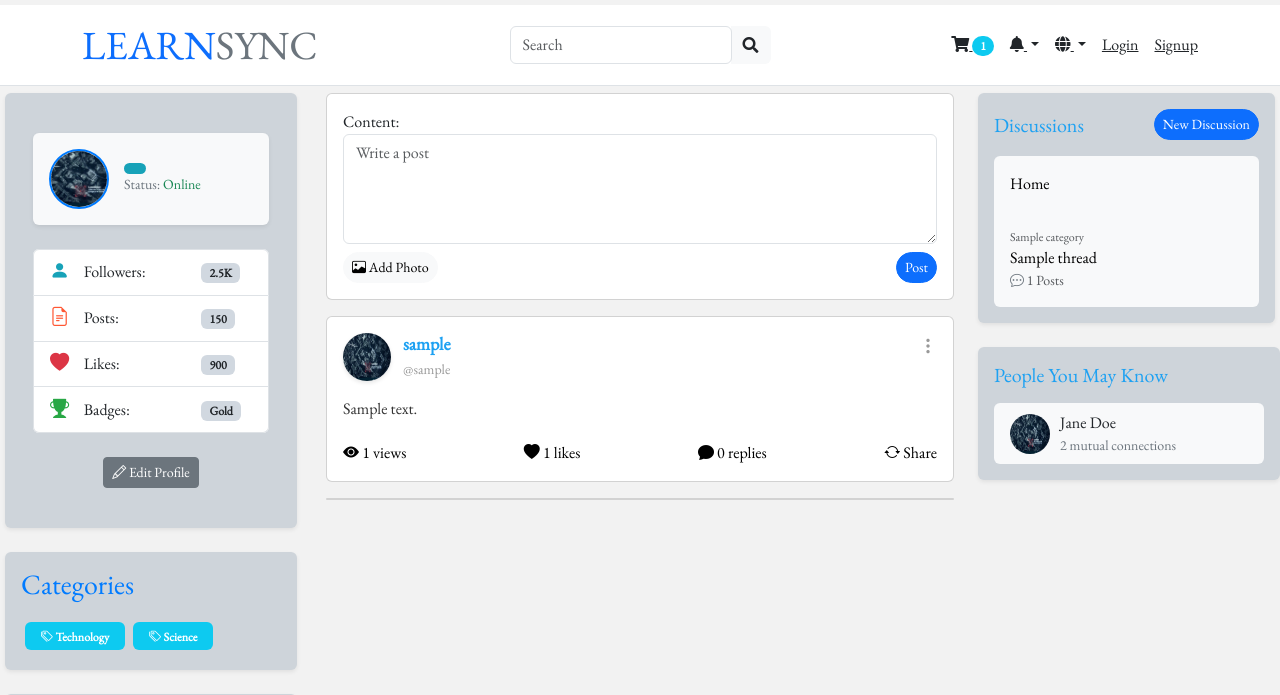
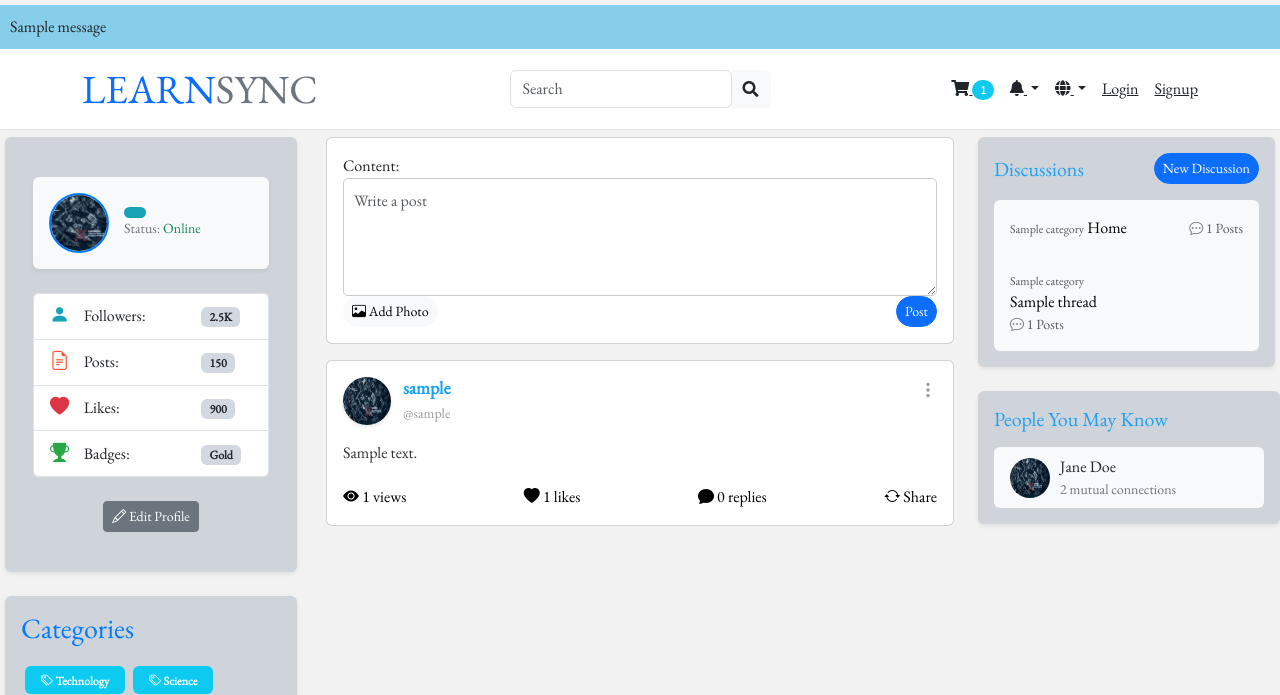
Before and after one commit to Kimani-Mburu/LearnSync_Project, a Django app: template templates/forum/forum_two.html in a window 1280 px wide. Shown: the top 695 px of the page. Run offline with Django 3.2, Linux system fonts and the light colour scheme; tables that the repository leaves empty hold one stand-in row (values such as "Sample post"); the template is opened without the code that fills it: values that come from a table or form of the project are taken from there, most other values are stand-ins (such as "Sample title", 1, 10 or a date in 2020); one stand-in notice (Sample message) is shown; data that the repository does not hold is empty; some libraries are stand-ins or nearby versions.

Commit message:
Nonchallant, forum not yet

```diff
--- a/forum/form.py
+++ b/forum/form.py
@@ -6,14 +6,28 @@ class ThreadForm(forms.ModelForm):
         model = Thread
         fields = ['title', 'category']
 
+from django import forms
+from .models import Post
+
 class PostForm(forms.ModelForm):
     class Meta:
         model = Post
-        fields = ['content']  # Adjust this based on your actual field names
+        fields = ['thread_id', 'content']
+
+    thread_id = forms.IntegerField(
+        widget=forms.HiddenInput(attrs={'class': 'hidden-input'}),  # Apply a custom CSS class
+        required=False
+    )
 
     content = forms.CharField(
-        widget=forms.Textarea(attrs={'class': 'form-control mb-2', 'rows': '4', 'placeholder': 'Write a post'}),
+        widget=forms.Textarea(attrs={
+            'class': 'form-control post-content',
+            'rows': '4',
+            'placeholder': 'Write a post',
+            'style': 'border: 1px solid #ccc; border-radius: 5px; padding: 10px; font-size: 16px;'
+        }),
     )
+
 
 class UserFeedbackForm(forms.ModelForm):
     class Meta:
--- a/forum/urls.py
+++ b/forum/urls.py
@@ -2,7 +2,8 @@ from django.urls import path
 from . import views
 
 urlpatterns = [
-    path('', views.ForumView.as_view(), name='forum_two'),
+    path('forum/', views.forum_view, name='forum_two'),
+    path('forum/create_post/', views.create_post, name='create_post'),
     path('submit-feedback/', views.UserFeedbackFormView.as_view(), name='submit_feedback'),
     path('user-conversions/', views.UserConversionView.as_view(), name='user_conversions'),
     path('search/', views.SearchResultsView.as_view(), name='search_results'),
--- a/forum/views.py
+++ b/forum/views.py
@@ -1,65 +1,145 @@
+import logging
 from django.http import JsonResponse
 from django.views import View
 from django.views.generic.list import ListView
 from django.views.generic.detail import DetailView
 from django.contrib.auth.models import User
-from django.shortcuts import redirect, render
+from django.shortcuts import get_object_or_404, redirect, render
 from django.views.generic.edit import FormView
+from django.contrib import messages
 import requests
 from .models import Category, Thread, Post, UserActivity, Conversion, UserFeedback
 from .form import ThreadForm, PostForm, UserFeedbackForm, ReplyForm
 from .utils import calculate_user_engagement, calculate_sentiment, calculate_popularity
 from .algorithms import UserActivityAlgorithm, calculate_average_post_length, calculate_sentiment, calculate_popularity, calculate_thread_participation_ratio, identify_inactive_users
 
-class ForumView(View):
-    template_name = 'forum/forum_two.html'
-    posts_per_page = 10
+posts_per_page = 10
 
-    def get(self, request, *args, **kwargs):
-        page = int(request.GET.get('page', 1))
-        start_index = (page - 1) * self.posts_per_page
-        end_index = start_index + self.posts_per_page
 
-        posts = Post.objects.order_by('-created_at')[start_index:end_index]
+def forum_view(request):
+    page = int(request.GET.get('page', 1))
+    start_index = (page - 1) * posts_per_page
+    end_index = start_index + posts_per_page
 
-        if request.META.get('HTTP_X_REQUESTED_WITH') == 'XMLHttpRequest':
-            posts_data = [
-                {
-                    'id': post.id,
-                    'content': post.content,
-                    'creator': post.creator.username,
-                    'created_at': post.created_at.strftime('%Y-%m-%d %H:%M:%S'),
-                }
-                for post in posts
-            ]
-            return JsonResponse({'posts': posts_data})
+    posts = Post.objects.order_by('-created_at')[start_index:end_index]
 
-        threads = Thread.objects.all()
-        categories = Category.objects.all()
-        context = {
-            'posts': posts,
-            'threads': threads,
-            'categories': categories,
-            'create_thread_form': ThreadForm(),
-            'create_post_form': PostForm(),
+    if request.META.get('HTTP_X_REQUESTED_WITH') == 'XMLHttpRequest':
+        posts_data = [
+            {
+                'id': post.id,
+                'content': post.content,
+                'creator': post.creator.username,
+                'created_at': post.created_at.strftime('%Y-%m-%d %H:%M:%S'),
+            }
+            for post in posts
+        ]
+        return JsonResponse({'posts': posts_data})
+
+    # Create or get the "Home" thread and a default category
+    default_category, _ = Category.objects.get_or_create(name="General")
+
+    # Use the 'admin' user as the default creator (change 'admin' to the desired username)
+    default_creator = User.objects.get(username='learnsync')
+
+    home_thread, created = Thread.objects.get_or_create(
+        title="Home",
+        defaults={
+            'category': default_category,
+            'creator': default_creator,
         }
-        return render(request, self.template_name, context)
+    )
 
-    def post(self, request, *args, **kwargs):
-        thread_id = request.POST.get('thread_id')  # Get the thread_id from the form data
+    threads = Thread.objects.all()
+    categories = Category.objects.all()
 
-        post_form = PostForm(request.POST)  # Assuming you're using PostForm for creating posts
+    # Check if a post has been liked
+    if 'like_post_id' in request.GET:
+        try:
+            post_to_like = Post.objects.get(pk=request.GET['like_post_id'])
+        except (ValueError, Post.DoesNotExist):
+            post_to_like = None
 
-        if post_form.is_valid():
-            post = post_form.save(commit=False)
-            post.creator = request.user
-            post.thread_id = thread_id
-            if 'parent_post_id' in request.POST:
-                post.parent_post_id = request.POST.get('parent_post_id')
-            post.save()
+        if post_to_like:
+            # Check if the user has already liked the post
+            if request.user in post_to_like.likes.all():
+                messages.warning(request, 'You have already liked this post.')
+            else:
+                post_to_like.likes.add(request.user)
+                messages.success(request, 'You have successfully liked the post.')
 
-        return redirect('forum_two')  # Redirect back to the forum page
+    # Check if a post has been unliked
+    if 'unlike_post_id' in request.GET:
+        try:
+            post_to_unlike = Post.objects.get(pk=request.GET['unlike_post_id'])
+        except (ValueError, Post.DoesNotExist):
+            post_to_unlike = None
 
+        if post_to_unlike:
+            # Check if the user has already unliked the post
+            if request.user not in post_to_unlike.likes.all():
+                messages.warning(request, 'You have not liked this post.')
+            else:
+                post_to_unlike.likes.remove(request.user)
+                messages.success(request, 'You have successfully unliked the post.')
+
+    context = {
+        'posts': posts,
+        'threads': threads,
+        'categories': categories,
+        'create_thread_form': ThreadForm(),
+        'create_post_form': PostForm(),
+    }
+    return render(request, 'forum/forum_two.html', context)
+
+
+logger = logging.getLogger(__name__)
+
+
+def create_post(request):
+    if 'thread_id' in request.POST:
+        try:
+            thread = get_object_or_404(Thread, pk=request.POST['thread_id'])
+        except ValueError:
+            thread = None
+
+        if thread:
+            post_form = PostForm(request.POST)
+
+            if post_form.is_valid():
+                post = post_form.save(commit=False)
+                post.creator = request.user
+                post.thread = thread
+                if 'parent_post_id' in request.POST:
+                    parent_post_id = request.POST['parent_post_id']
+                    if parent_post_id:
+                        try:
+                            parent_post = Post.objects.get(pk=parent_post_id)
+                            post.parent_post = parent_post
+                        except Post.DoesNotExist:
+                            # Log an error and show an error message
+                            logger.error(f"Parent post with ID {parent_post_id} does not exist.")
+                            messages.error(request, 'Error: Parent post does not exist.')
+
+                post.save()
+                messages.success(request, 'Post successfully created.')
+
+    elif 'category' in request.POST:
+        try:
+            category = get_object_or_404(Category, pk=request.POST['category'])
+        except ValueError:
+            category = None
+
+        if category:
+            thread_form = ThreadForm(request.POST)
+
+            if thread_form.is_valid():
+                thread = thread_form.save(commit=False)
+                thread.creator = request.user
+                thread.category = category
+                thread.save()
+                messages.success(request, 'Thread successfully created.')
+
+    return redirect('forum_two')
 
 class UserFeedbackFormView(FormView):
     """
--- a/learnsync_backend/settings.py
+++ b/learnsync_backend/settings.py
@@ -88,6 +88,7 @@ MIDDLEWARE = [
     'django.contrib.auth.middleware.AuthenticationMiddleware',
     'django.contrib.messages.middleware.MessageMiddleware',
     'django.middleware.clickjacking.XFrameOptionsMiddleware',
+    'django.contrib.messages.middleware.MessageMiddleware',
 ]
 
 ROOT_URLCONF = 'learnsync_backend.urls'
--- a/templates/app/index.html
+++ b/templates/app/index.html
@@ -61,7 +61,7 @@
                     </ul>
                 </li>
                 <li class="nav-item">
-                    <a class="nav-link" href="{% url 'thread_list' %}" style="transition: color 0.3s;">Forum</a>
+                    <a class="nav-link" href="{% url 'forum_two' %}" style="transition: color 0.3s;">Forum</a>
                 </li>
             </ul>
         </div>
--- a/templates/base.html
+++ b/templates/base.html
@@ -22,6 +22,17 @@
     {% block extra_stylesheets %}{% endblock %}
 </head>
 <body style="font-family: 'EB Garamond', sans-serif; background-color: #f2f2f2; margin-top: 5px;">
+
+    <!-- Messages -->
+    {% if messages %}
+        <div class="messages-container" style="background-color: #87CEEB; padding: 10px;">
+            <ul class="messages" style="list-style-type: none; margin: 0; padding: 0;">
+                {% for message in messages %}
+                    <li{% if message.tags %} class="{{ message.tags }}"{% endif %}>{{ message }}</li>
+                {% endfor %}
+            </ul>
+        </div>
+    {% endif %}
 
     <!-- Navigation Bar -->
     {% include 'navbar.html' %}
--- a/templates/forum/forum_two.html
+++ b/templates/forum/forum_two.html
@@ -114,12 +114,17 @@
                 <!-- Write a Post Section -->
                 <section class="write-post-section card mb-3">
                     <div class="card-body">
-                        <form class="post-form" method="POST" action="{% url 'forum_two' %}">
+                        <form class="post-form" method="POST" action="{% url 'create_post' %}">
                             {% csrf_token %}
                             <input type="hidden" name="thread_id" value="{{ thread.id }}">
                             <div class="form-group">
                                 {{ create_post_form.content.label_tag }}
                                 {{ create_post_form.content }}
+                                {% if create_post_form.content.errors %}
+                                    <div class="alert alert-danger">
+                                        {{ create_post_form.content.errors }}
+                                    </div>
+                                {% endif %}
                             </div>
                             <div class="form-group d-flex align-items-center justify-content-between">
                                 <div class="d-flex align-items-center">
@@ -133,6 +138,7 @@
                         </form>
                     </div>
                 </section>
+
 
                 {% include 'forum/posts.html' %}
 
@@ -174,14 +180,28 @@
                         <button id="newDiscussionButton" class="btn btn-primary btn-sm rounded-pill" data-bs-toggle="modal" data-bs-target="#createDiscussionModal">New Discussion</button>
                     </div>
                     <ul class="list-group">
-                        <!-- Home Thread -->
-                        <a href="{% url 'forum_two' %}" class="list-group-item list-group-item-action d-flex flex-column align-items-start py-3" style="border: none; background-color: #f8f9fa; position: relative; transition: background-color 0.3s ease; color: #000; text-decoration: none;" onmouseover="this.style.backgroundColor='#e4e6eb'; this.querySelector('.separator').style.display='block';" onmouseout="this.style.backgroundColor='#f8f9fa'; this.querySelector('.separator').style.display='none';">
-                            <span style="font-size: 16px;">Home</span>
-                        </a>
+
+                    <!-- Home Thread -->
+                    <a href="{% url 'forum_two' %}" class="list-group-item list-group-item-action d-flex flex-column align-items-start py-3 {% if not selected_thread %}active{% endif %}" style="border: none; background-color: #f8f9fa; position: relative; transition: background-color 0.3s ease; color: #000; text-decoration: none;" onmouseover="this.style.backgroundColor='#e4e6eb'; this.querySelector('.separator').style.display='block';" onmouseout="this.style.backgroundColor='#f8f9fa'; this.querySelector('.separator').style.display='none';">
+                        <div class="d-flex justify-content-between align-items-center w-100">
+                            <div>
+                                <small class="text-muted" style="font-size: 12px;">{% if selected_thread %}{{ selected_thread.category.name }}{% endif %}</small>
+                                <span style="font-size: 16px;">Home</span>
+                            </div>
+                            <div>
+                                <small class="text-muted">
+                                    <i class="bi bi-chat-dots text-secondary mr-1" style="font-size: 14px;"></i>
+                                    {% if selected_thread %}{{ selected_thread.post_set.count }} Posts{% endif %}
+                                </small>
+                            </div>
+                        </div>
+                        <div class="separator" style="position: absolute; bottom: 0; left: 0; width: 100%; height: 1px; background-color: #ccc; display: none;"></div>
+                    </a>
+
 
                         <!-- Other Threads -->
                         {% for thread in threads %}
-                        <a href="#" class="list-group-item list-group-item-action d-flex flex-column align-items-start py-3" style="border: none; background-color: #f8f9fa; position: relative; transition: background-color 0.3s ease; color: #000; text-decoration: none;" onmouseover="this.style.backgroundColor='#e4e6eb'; this.querySelector('.separator').style.display='block';" onmouseout="this.style.backgroundColor='#f8f9fa'; this.querySelector('.separator').style.display='none';">
+                        <a href="#" class="list-group-item list-group-item-action d-flex flex-column align-items-start py-3 {% if selected_thread == thread %}active{% endif %}" style="border: none; background-color: #f8f9fa; position: relative; transition: background-color 0.3s ease; color: #000; text-decoration: none;" onmouseover="this.style.backgroundColor='#e4e6eb'; this.querySelector('.separator').style.display='block';" onmouseout="this.style.backgroundColor='#f8f9fa'; this.querySelector('.separator').style.display='none';">
                             <small class="text-muted" style="font-size: 12px;">{{ thread.category.name }}</small>
                             <span style="font-size: 16px;">{{ thread.title }}</span>
                             <small class="text-muted"><i class="bi bi-chat-dots text-secondary mr-1" style="font-size: 14px;"></i> {{ thread.post_set.count }} Posts</small>
@@ -191,6 +211,7 @@
                         <!-- Add more threads... -->
                     </ul>
                 </section>
+
 
 
                 <!-- Create Discussion Modal -->
--- a/templates/forum/posts.html
+++ b/templates/forum/posts.html
@@ -44,7 +44,7 @@
                     </span>
                 </div>
                 <div class="reply-form mt-3" style="display: none;">
-                    <form class="reply-form" method="POST">
+                    <form class="reply-form" method="POST" action="{% url 'create_post' %}">
                         {% csrf_token %}
                         <div class="form-group">
                             {{ create_post_form.content.label_tag }}
```
